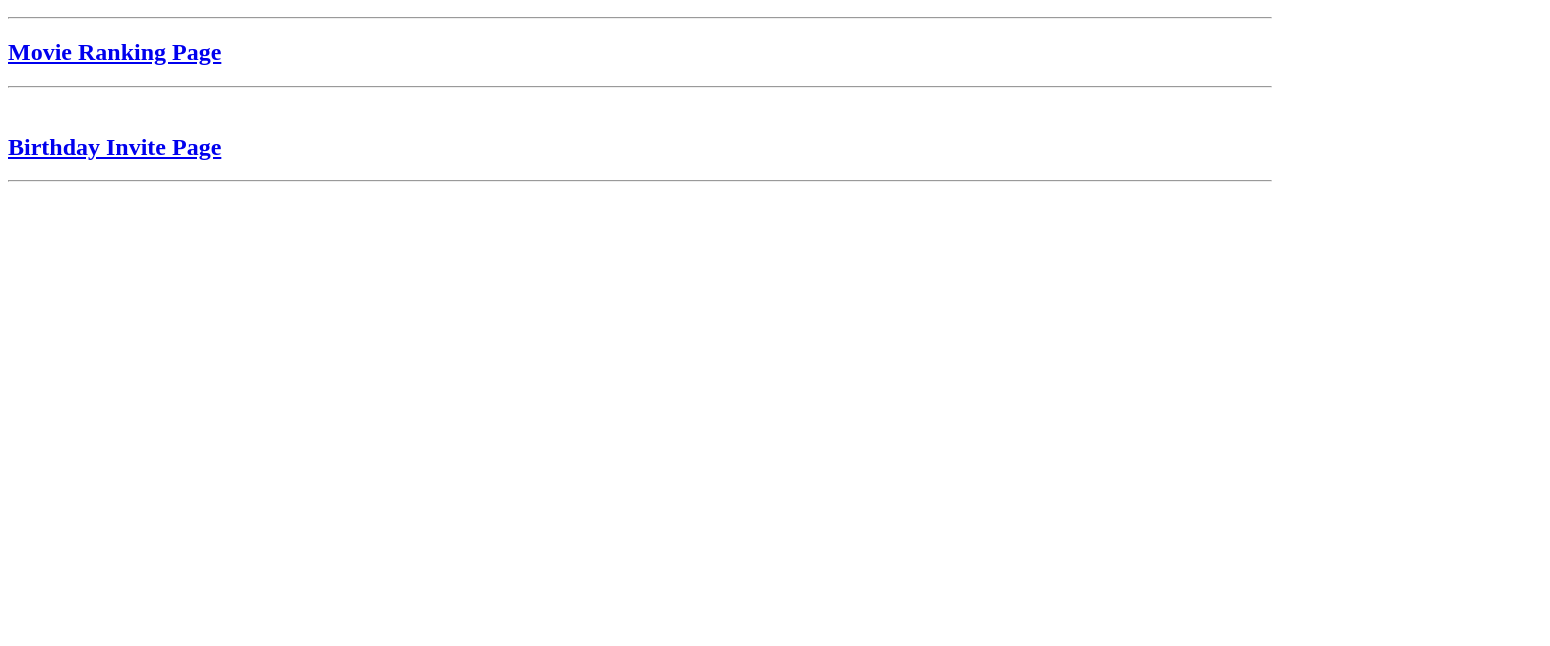
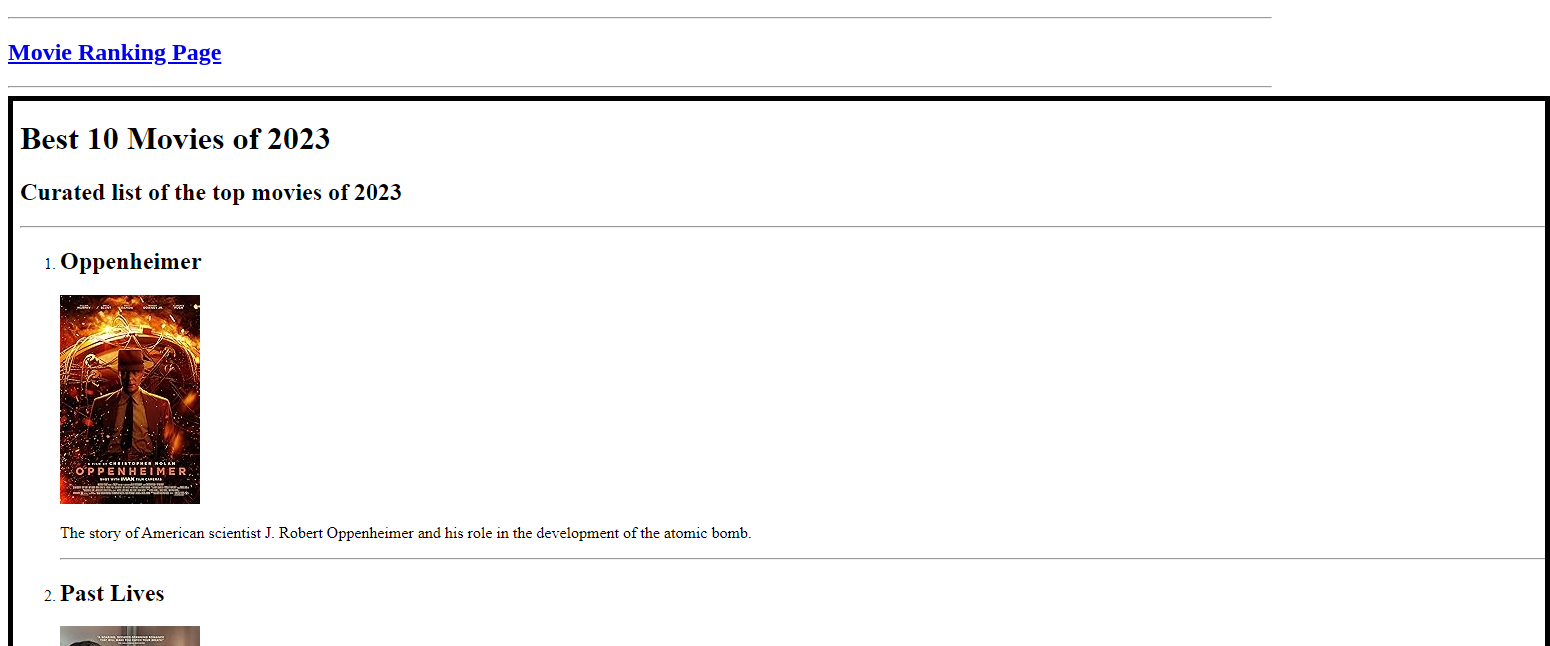
Before and after one commit to PlebianJim/4.3-html-portfolio-project, a plain HTML site: page index.html in a window 1280 px wide. Shown: the part 110-756 px from the top of the page, 1550 px wide, since content can reach past the window. Drawn offline with Linux system fonts and the light colour scheme.

Commit message:
added images to html

```diff
--- a/index.html
+++ b/index.html
@@ -4,6 +4,11 @@
     <meta charset="UTF-8">
     <meta name="viewport" content="width=device-width, initial-scale=1.0">
     <title>4.3 - HTML Portfolio Page</title>
+    <style>
+        img {
+            border: 5px solid black;
+        }
+    </style>
 </head>
 <body>
     <h1>James Green - Portfolio</h1>
@@ -11,9 +16,9 @@
     <hr>
     <a href="https://plebianjim.github.io/2.4-movie-ranking-project/"><h2>Movie Ranking Page</h2></a>
     <hr>
-    <img src="" alt="">
+    <img src="./assets/images/movie-ranking.png" alt="screenshot of movie ranking page">
     <a href="https://plebianjim.github.io/3.4-birthday-invite-project/"><h2>Birthday Invite Page</h2></a>
     <hr>
-    <img src="" alt="">
+    <img src="./assets/images/movie-ranking.png" alt="screenshot of birthday invite page">
 </body>
 </html>
```
